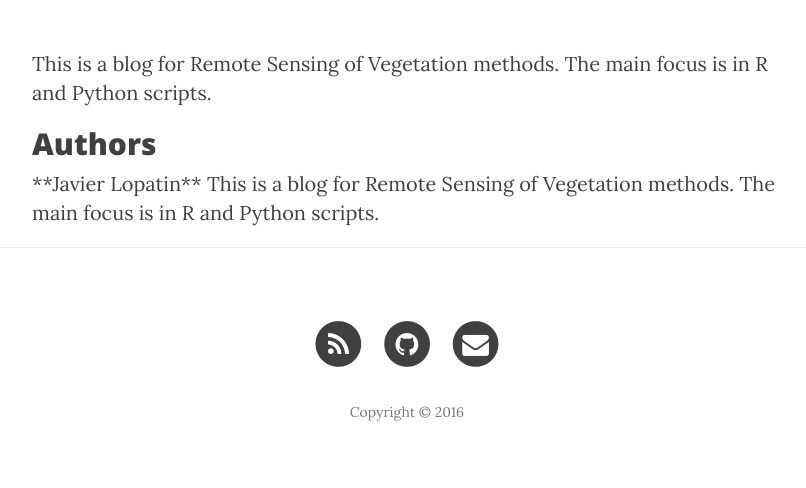
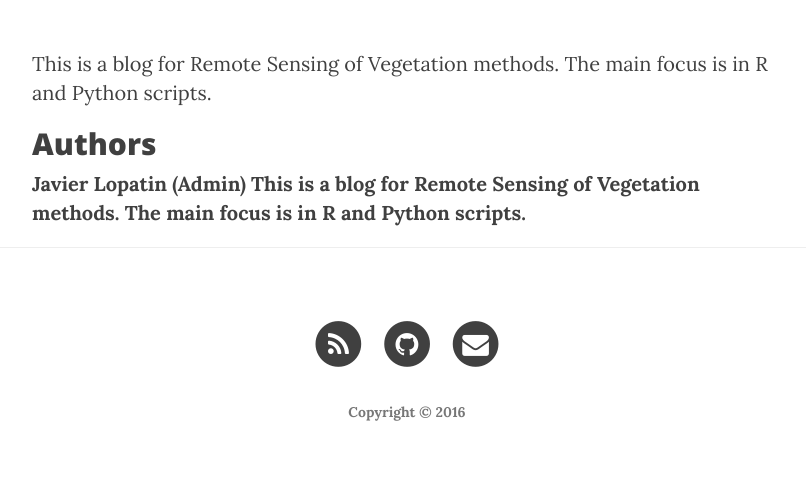
Before and after one commit to Remote-Sensing-of-Vegetation/Remote-Sensing-of-Vegetation.github.io, a Jekyll site: the page built from about.html, in a window 1280 px wide. Shown: the part 422-910 px from the top of the page, without its empty margins (233-1039 px from the left). Built offline with Jekyll 4.4.1, drawn with Linux system fonts in a browser that asks for light colours; nearby versions of some CDN libraries.

Commit message:
Update about.html

```diff
--- a/about.html
+++ b/about.html
@@ -9,5 +9,6 @@
 and Python scripts.
 
 <h2>Authors</h2>
-**Javier Lopatin** This is a blog for Remote Sensing of Vegetation methods. The main focus is in R
+
+<strong>Javier Lopatin<strong> (Admin) This is a blog for Remote Sensing of Vegetation methods. The main focus is in R
 and Python scripts.
```
